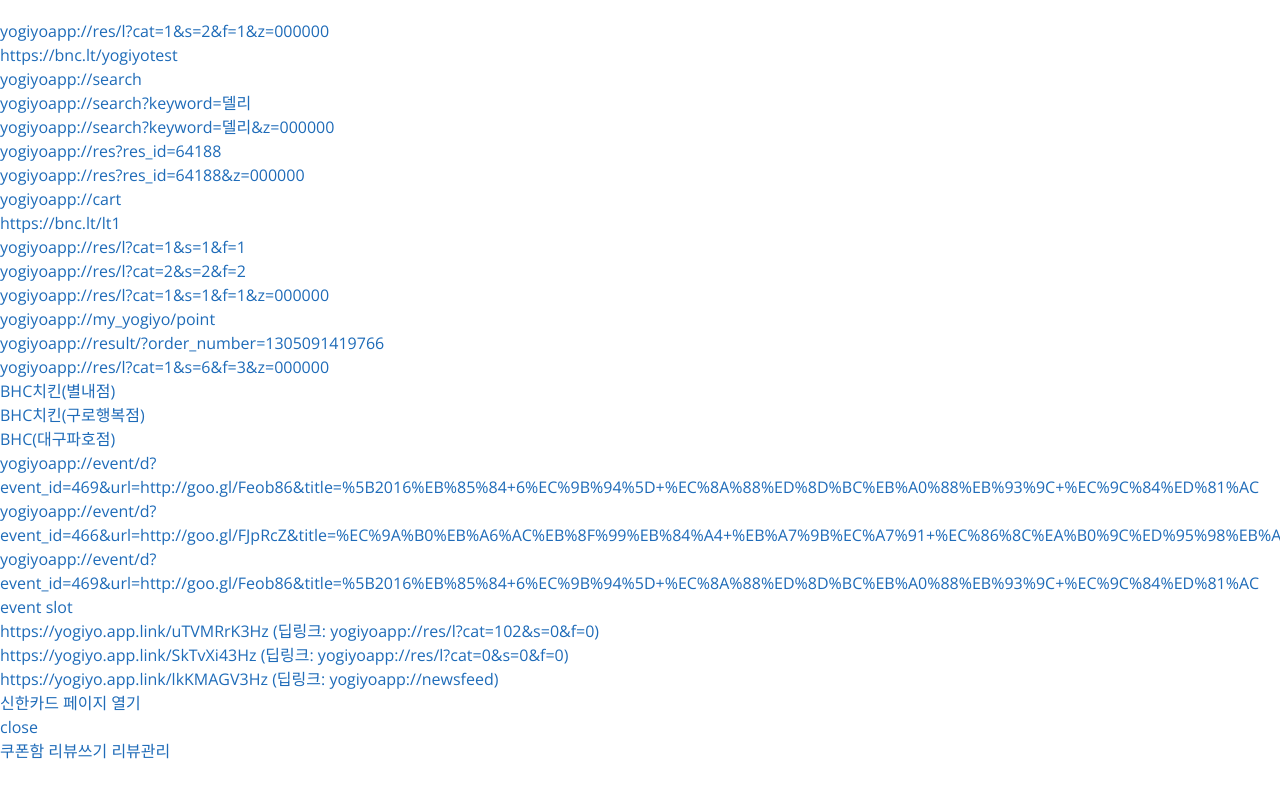
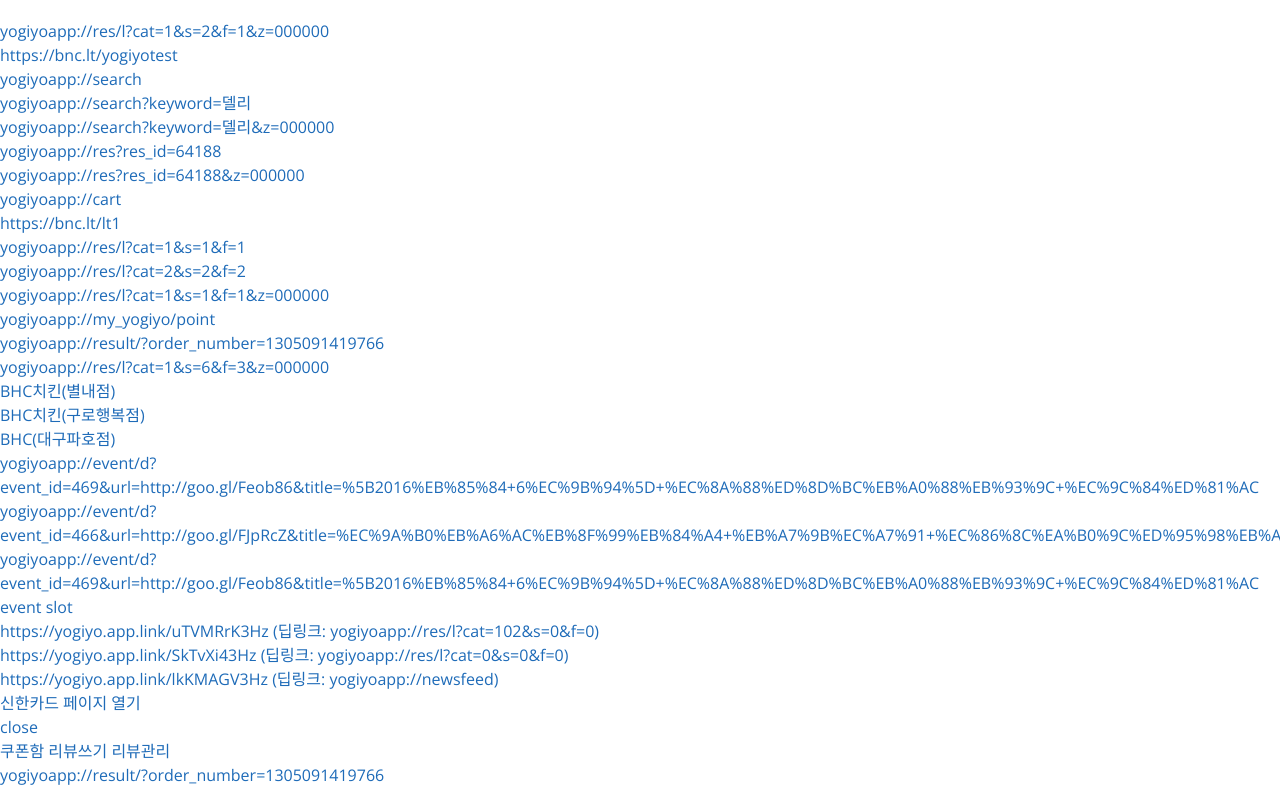
Before and after one commit to yongjikyang/deeplinking.test, a plain HTML site: page index.html in a window 1280 px wide. Shown: the part 499-1286 px from the top of the page. Before the commit the page ends 1262 px from the top, so only its background shows below. Drawn offline with nearby package versions, Linux system fonts and the light colour scheme.

Commit message:
Update index.html

```diff
--- a/index.html
+++ b/index.html
@@ -69,6 +69,7 @@ https://yogiyo.app.link/lkKMAGV3Hz (딥링크: yogiyoapp://newsfeed)
        <a href="yogiyoinapp://inapp?act=close">close</a> <br>
 <a href="yogiyoapp://couponbox">쿠폰함</a>
        <a href="yogiyoapp://review/write/?order_id=113038091">리뷰쓰기</a>
-              <a href="yogiyoapp://review/list">리뷰관리</a>
+              <a href="yogiyoapp://review/list">리뷰관리</a><br/>
+       <a herf="yogiyoapp://result/?order_number=1305091419766">yogiyoapp://result/?order_number=1305091419766</a>
   </body>
 </html>
```
